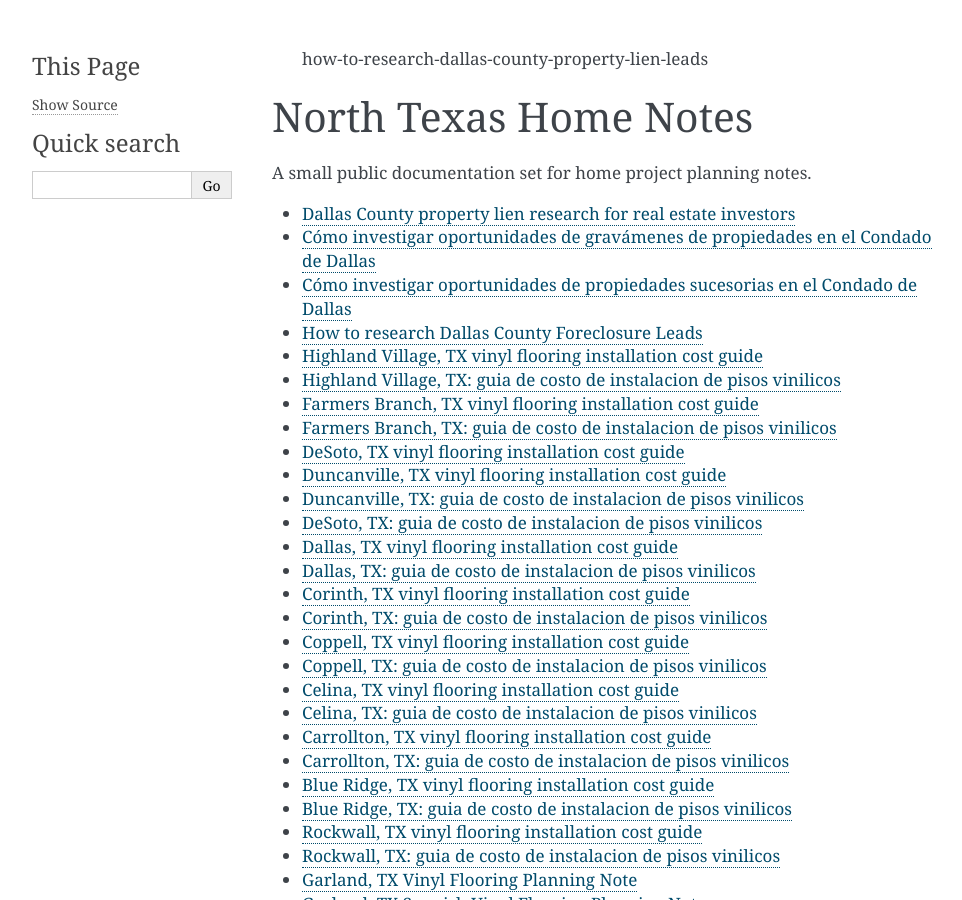
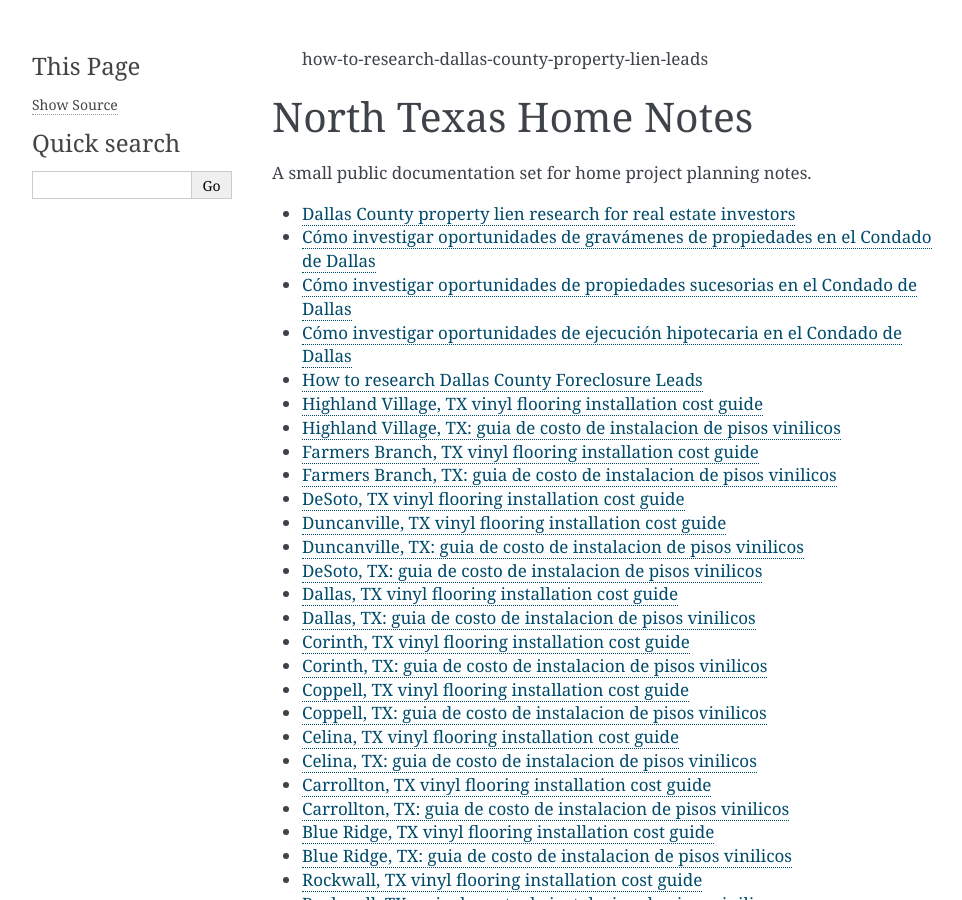
Before and after one commit to flooramigo-resources/north-texas-home-notes, a Sphinx documentation site: the page built from docs/index.rst, in a window 1280 px wide and 900 px high. Shown: the whole window, without its empty margins (148-1110 px from the left). Built offline with Sphinx 7.4.7, drawn with Linux system fonts in a browser that asks for light colours; some of the changed lines change nothing that is shown.

Commit message:
Add Spanish Dallas County foreclosure opportunities page

```diff
--- /dev/null
+++ b/docs/dallas-county-ejecuciones-hipotecarias-es.rst
@@ -0,0 +1,10 @@
+Cómo investigar oportunidades de ejecución hipotecaria en el Condado de Dallas
+===============================================================================
+
+Antes de contactar a alguien por oportunidades de ejecución hipotecaria en el Condado de Dallas, confirme el registro y el estado actual del inmueble. Distinga un aviso de venta de un aplazamiento, una cancelación o una escritura posterior. Confirme la fecha y las instrucciones de subasta con la fuente oficial; revise impuestos, otros gravámenes y ocupación antes de calcular una oferta.
+
+Compare la dirección o descripción legal con la cuenta de tasación del condado. Si el expediente, el propietario y la parcela no coinciden, no fuerce la relación. Separe el hecho respaldado por la fuente de cualquier estimación sobre la motivación del propietario.
+
+Para una compra de rehabilitación o una cesión de contrato, revise condición, costos de tenencia, posibles problemas de título y ventas comparables antes de fijar una oferta. Ni el avalúo fiscal ni un precio pedido anterior son un precio de venta confirmado.
+
+Para continuar la investigación, consulte las `oportunidades de ejecución hipotecaria en el Condado de Dallas <https://lienscraper.com/es/tx/condado-de-dallas/ejecuciones-hipotecarias/>`_ y la `Guía de investigación de LienScraper <https://lienscraper.com/es/guias/ejecuciones-hipotecarias-en-texas/>`_.
--- a/docs/index.rst
+++ b/docs/index.rst
@@ -11,6 +11,7 @@ A small public documentation set for home project planning notes.
    dallas-county-property-lien-research-for-real-estate-investors
    dallas-county-gravamenes-propiedades-es
    dallas-county-propiedades-sucesorias-es
+   dallas-county-ejecuciones-hipotecarias-es
    how-to-research-dallas-county-foreclosure-leads
    highland-village-tx-vinyl-flooring-installation-cost-guide
    highland-village-tx-guia-de-costo-de-instalacion-de-pisos-vinilicos
```
